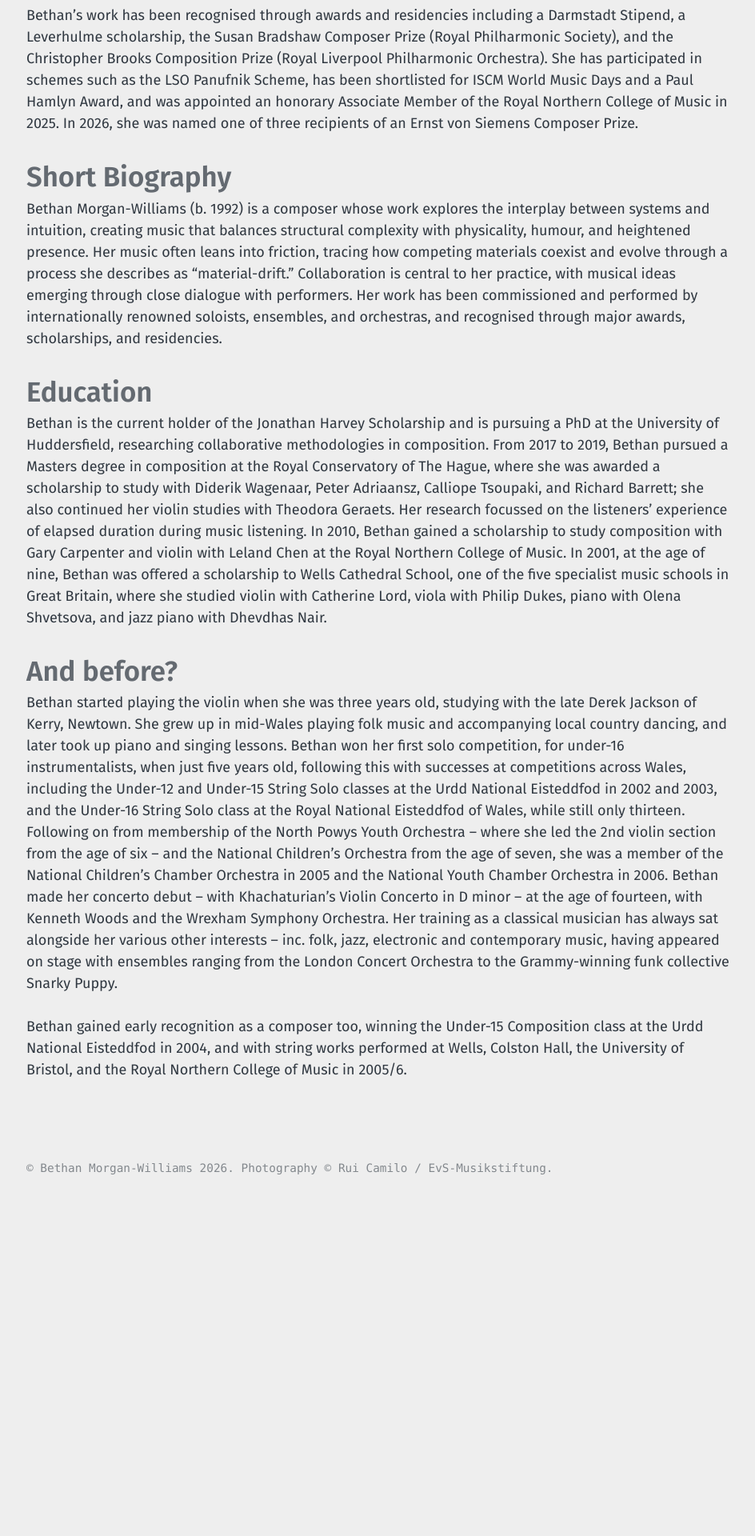
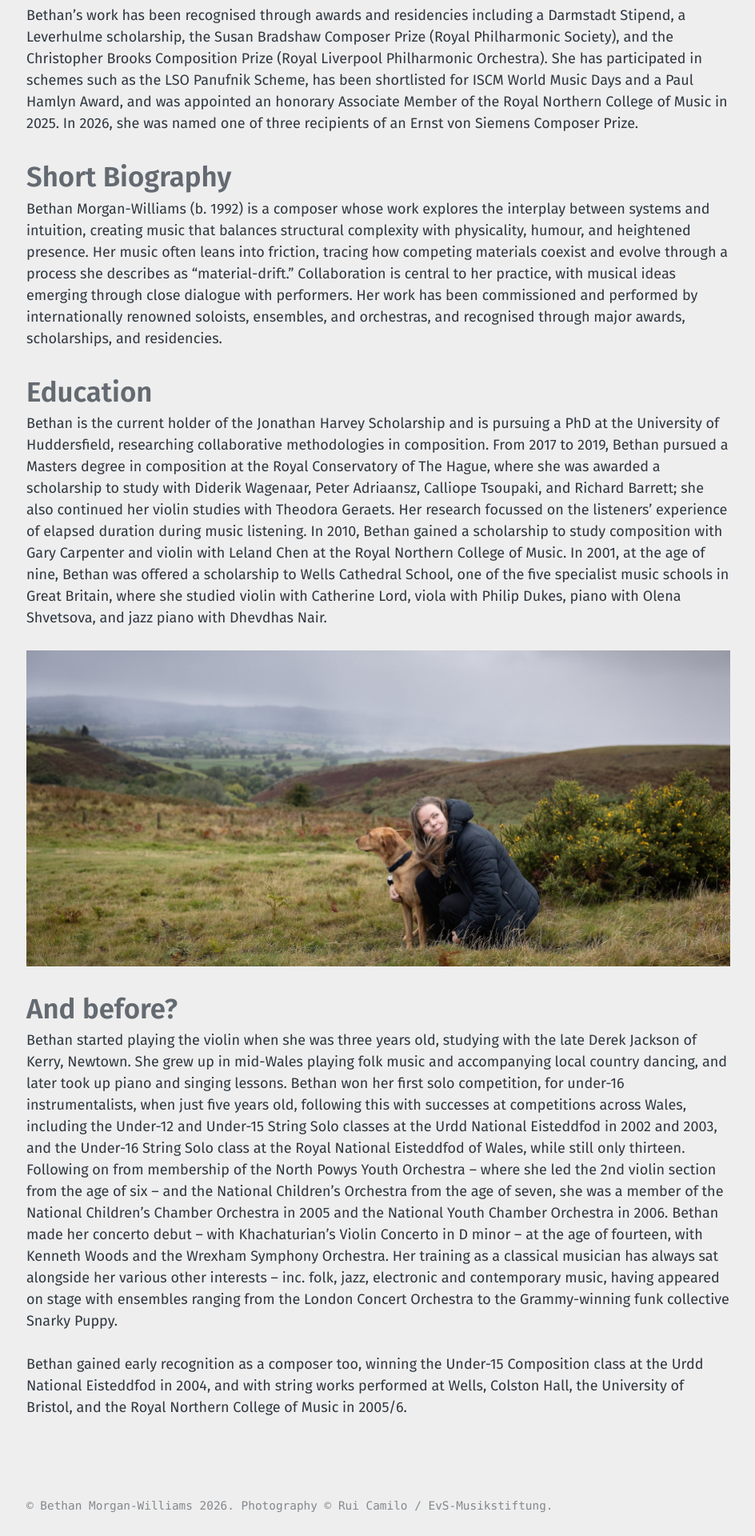
Before and after one commit to morganwilliamsb/website, a Jekyll site: the page built from biography.md, in a window 1280 px wide. Shown: the part 1024-2944 px from the top of the page at 80% size, without its empty margins (39-983 px from the left). Built offline with Jekyll 4.4.1, drawn with Linux system fonts in a browser that asks for light colours; before the commit the page ends 2523 px from its top, so only the background shows below that.

```diff
--- a/biography.md
+++ b/biography.md
@@ -27,6 +27,8 @@ Bethan Morgan-Williams (b. 1992) is a composer whose work explores the interplay
 
 Bethan is the current holder of the Jonathan Harvey Scholarship and is pursuing a PhD at the University of Huddersfield, researching collaborative methodologies in composition. From 2017 to 2019, Bethan pursued a Masters degree in composition at the Royal Conservatory of The Hague, where she was awarded a scholarship to study with Diderik Wagenaar, Peter Adriaansz, Calliope Tsoupaki, and Richard Barrett; she also continued her violin studies with Theodora Geraets. Her research focussed on the listeners' experience of elapsed duration during music listening. In 2010, Bethan gained a scholarship to study composition with Gary Carpenter and violin with Leland Chen at the Royal Northern College of Music. In 2001, at the age of nine, Bethan was offered a scholarship to Wells Cathedral School, one of the five specialist music schools in Great Britain, where she studied violin with Catherine Lord, viola with Philip Dukes, piano with Olena Shvetsova, and jazz piano with Dhevdhas Nair.
 
+<img src="/assets/images/girl-and-dog-strip.jpeg" alt="Bethan with Oren in the Welsh countryside" class="bio-divider">
+
 ## And before?
 
 Bethan started playing the violin when she was three years old, studying with the late Derek Jackson of Kerry, Newtown. She grew up in mid-Wales playing folk music and accompanying local country dancing, and later took up piano and singing lessons. Bethan won her first solo competition, for under-16 instrumentalists, when just five years old, following this with successes at competitions across Wales, including the Under-12 and Under-15 String Solo classes at the Urdd National Eisteddfod in 2002 and 2003, and the Under-16 String Solo class at the Royal National Eisteddfod of Wales, while still only thirteen. Following on from membership of the North Powys Youth Orchestra – where she led the 2nd violin section from the age of six – and the National Children’s Orchestra from the age of seven, she was a member of the National Children’s Chamber Orchestra in 2005 and the National Youth Chamber Orchestra in 2006. Bethan made her concerto debut – with Khachaturian’s Violin Concerto in D minor – at the age of fourteen, with Kenneth Woods and the Wrexham Symphony Orchestra. Her training as a classical musician has always sat alongside her various other interests – inc. folk, jazz, electronic and contemporary music, having appeared on stage with ensembles ranging from the London Concert Orchestra to the Grammy-winning funk collective Snarky Puppy.
```
